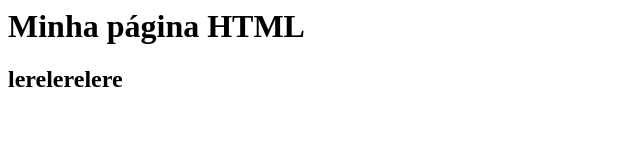
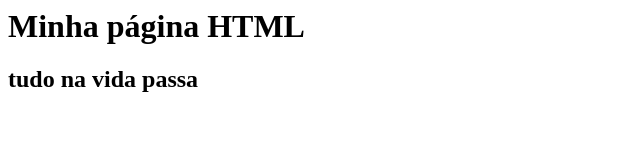
Before and after one commit to Jackeline-Bomfim/gama-no-github, a plain HTML site: page index.html in a window 1280 px wide. Shown: the whole page, without its empty margins (0-640 px from the left). Drawn offline with Linux system fonts and the light colour scheme.

Commit message:
arquivo index.html atualizado novamente

```diff
--- a/index.html
+++ b/index.html
@@ -1,6 +1,6 @@
 <html>
     <body>
         <h1>Minha página HTML</h1>
-        <h2>lerelerelere</h2>
+        <h2>tudo na vida passa</h2>
     </body>
 </html>
```
